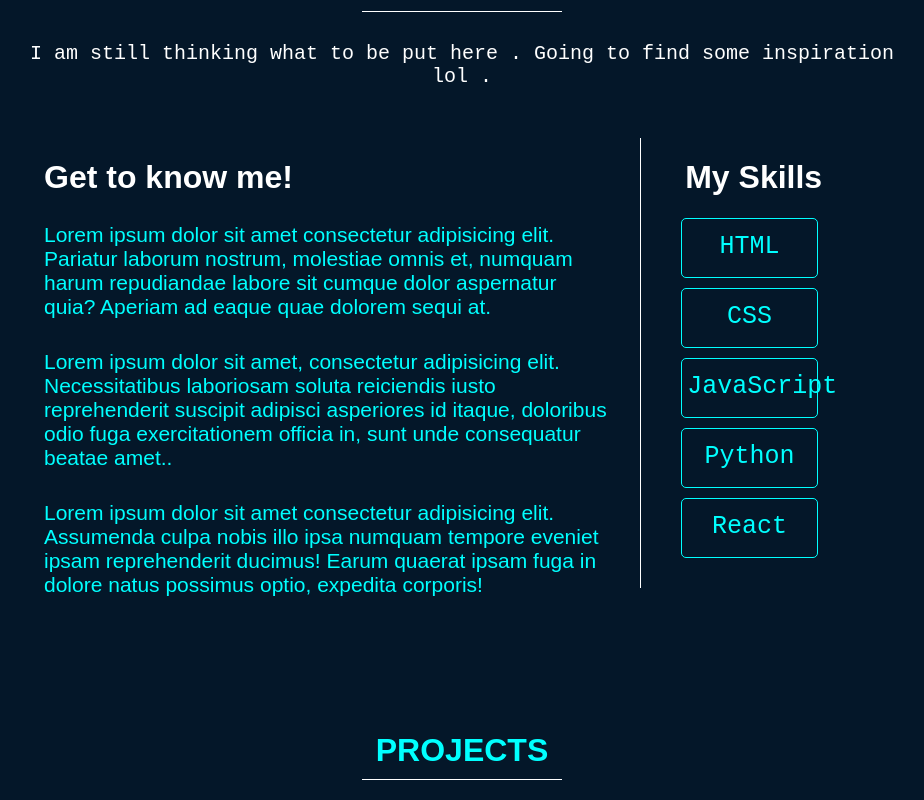
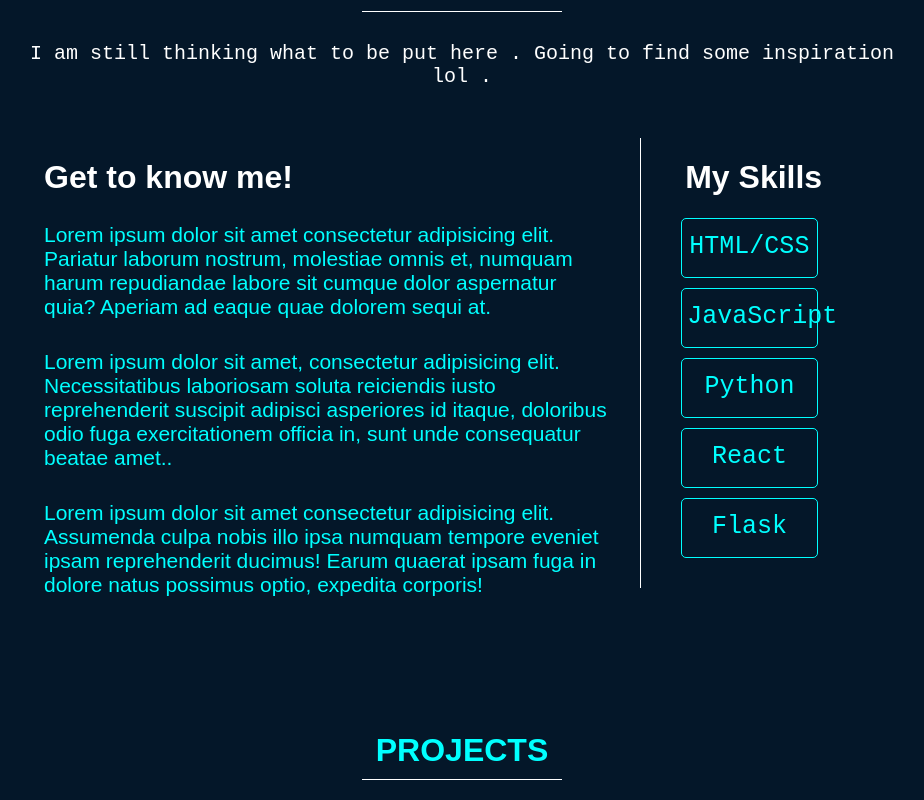
Before and after one commit to Soulnim/soulnim.github.io, a plain HTML site: page index.html in a window 1280 px wide. Shown: the part 941-1741 px from the top of the page, without its empty margins (178-1102 px from the left). Drawn offline with Linux system fonts and the light colour scheme; a script that the page names is missing.

Commit message:
Update index.html

```diff
--- a/index.html
+++ b/index.html
@@ -55,11 +55,11 @@
       <div id="abt-grid-2">
        <h1 id="second-desc-intro">My Skills</h1>
        <div id="myskills">
-        <div id="skills">HTML</div>
-        <div id="skills">CSS</div>
+        <div id="skills">HTML/CSS</div>
         <div id="skills">JavaScript</div>
         <div id="skills">Python</div>
         <div id="skills">React</div>
+        <div id="skills">Flask</div>
        </div>
       </div>
      </div>
```
